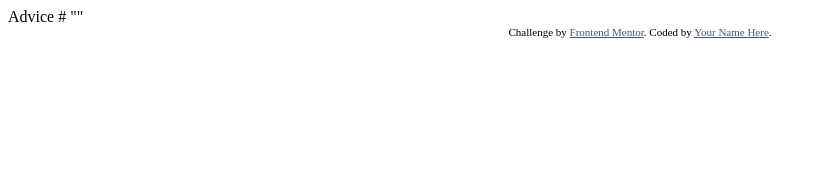
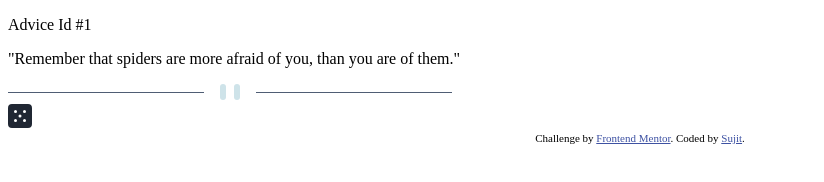
Before and after one commit to sujit-shrc/Advice-Generator-App, a plain HTML site: page index.html in a window 1280 px wide. Shown: the whole page, without its empty margins (0-824 px from the left). Drawn offline with Linux system fonts and the light colour scheme.

Commit message:
Added Skeleton of advice-generator-app

```diff
--- a/index.html
+++ b/index.html
@@ -15,14 +15,21 @@
   </style>
 </head>
 <body>
+  <main class="main-container">
+    <div class="advice-id"><p>Advice Id #1</p></div>
+    <!-- Advice ID goes here -->
+      <div class="advice-text">
+        <!-- Advice text goes here -->
+        <p>"Remember that spiders are more afraid of you, than you are of them."</p>
+      </div>
+      <img src="./images/pattern-divider-desktop.svg" alt="" class="pause">
 
-  Advice #<!-- Advice ID goes here -->
-
-  "<!-- Advice text goes here -->"
+      <div class="button" id="btn"> <img src="./images/icon-dice.svg" alt=""></div>
+  </main>
 
   <div class="attribution">
     Challenge by <a href="https://www.frontendmentor.io?ref=challenge" target="_blank">Frontend Mentor</a>.
-    Coded by <a href="#">Your Name Here</a>.
+    Coded by <a href="#">Sujit</a>.
   </div>
 </body>
 </html>
```
